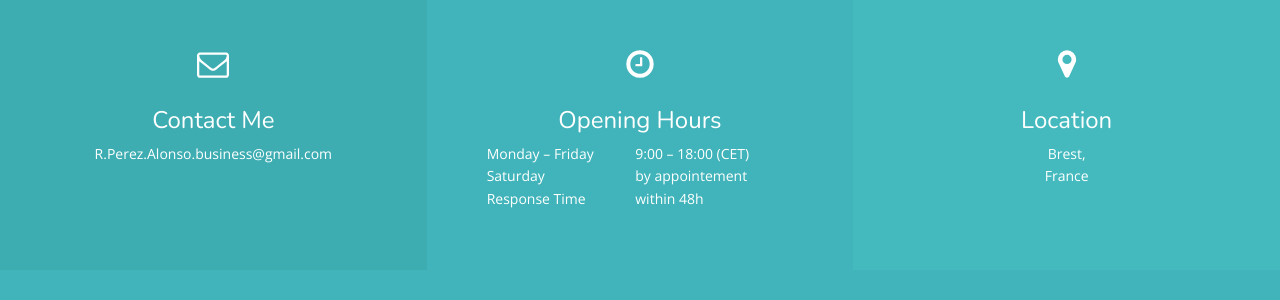
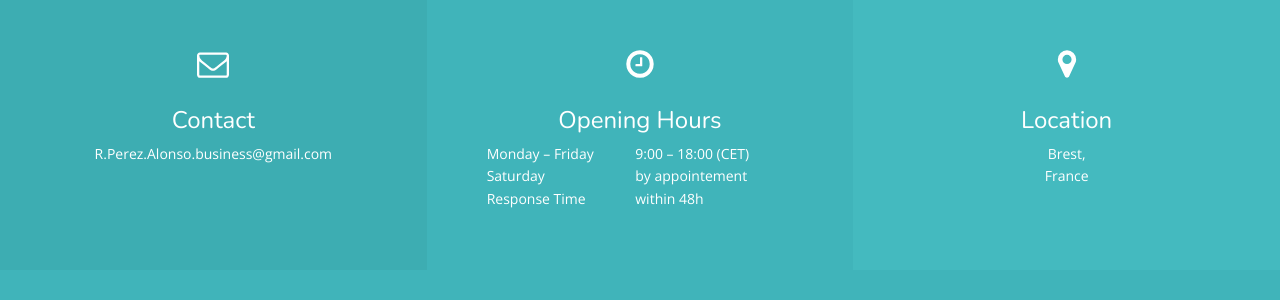
Before and after one commit to Ramon-Perez-Alonso/Ramon-Perez-Alonso.github.io, a Jekyll site: the page built from index.html, in a window 1280 px wide and 900 px high, scrolled down 1795 px. Shown: the part 471-771 px from the top of the window. Built offline with Jekyll 4.4.1, drawn with Linux system fonts in a browser that asks for light colours; nearby versions of some CDN libraries.

```diff
--- a/index.html
+++ b/index.html
@@ -137,7 +137,7 @@ layout: default
 	<div class="three-shade-col">
 		<div class="col-sm-4">
 			<svg class="icon icon-envelope-o"><use xlink:href="#icon-envelope-o"></use></svg>
-			<h3>Contact Me</h3>
+			<h3>Contact</h3>
 			<ul>
 				{% if site.contact.phone %}<li><strong>Phone:</strong> {{ site.contact.phone }}</li>{% endif %}
 				{% if site.contact.emergency %}<li><strong>Emergency:</strong> {{ site.contact.emergency }}</li>{% endif %}
```
